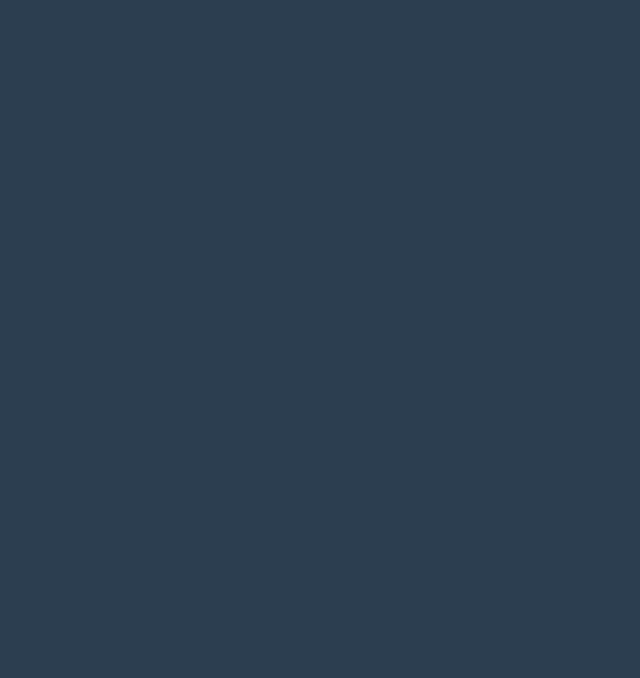
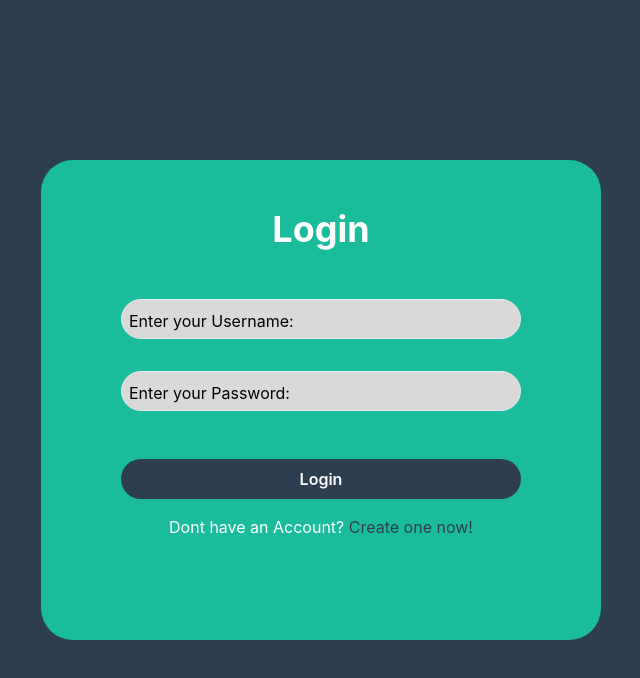
Before and after one commit to Krystiaaan/Cash_Track, a React (Vite) app in the folder frontend/: page /login in a window 1280 px wide. Shown: the top 678 px of the page, without its empty margins (319-959 px from the left). Built offline with nearby package versions, Linux system fonts and the light colour scheme.

Commit message:
Added navigate to login/register. Login works. TODO: Style the errors same as register

```diff
--- a/frontend/src/pages/landingPage/components/JoinCard.tsx
+++ b/frontend/src/pages/landingPage/components/JoinCard.tsx
@@ -7,6 +7,9 @@ export const JoinCard = () => {
 
   const handleImageClick = () =>{
     navigate("/register");
+  }
+  const handleLoginClick = () =>{
+    navigate("/login");
   }
     return(
         <Box p={"4rem"} width={"100%"} mt={"8rem"}>
@@ -39,7 +42,7 @@ export const JoinCard = () => {
               fontSize="1.8em"
               fontWeight="400"
               textAlign="center"
-              mb={"2rem"}>Or {" "}<Text as="span" color="#1ABC9C" fontWeight="700">
+              mb={"2rem"}>Or {" "}<Text as="span" color="#1ABC9C" fontWeight="700" onClick={handleLoginClick} style={{cursor: "pointer"}}>
               Login {" "}
             </Text>
               if you already have an account.
--- a/frontend/src/pages/loginPage/components/LoginCard.tsx
+++ b/frontend/src/pages/loginPage/components/LoginCard.tsx
@@ -6,19 +6,25 @@ import {
   Input,
   Heading,
   Box,
-    Select,
   Text,
   FormErrorMessage,
 } from "@chakra-ui/react";
-import {Formik, Form, Field} from "formik";
+import { Formik, Form, Field } from "formik";
+import { useState } from "react";
 import * as Yup from "yup";
+import { useNavigate } from "react-router-dom";
 
 export const LoginCard = () => {
+    const [serverError, setServerError] = useState({email: "", password: ""});
+    const navigate = useNavigate();
+    const handleCreateClick = () => {
+        navigate("/register");
+    }
   return (
     <Formik
       initialValues={{
         email: "",
-            password:"",
+        password: "",
       }}
       validationSchema={Yup.object({
         email: Yup.string()
@@ -26,9 +32,10 @@ export const LoginCard = () => {
           .required("Email is required"),
         password: Yup.string()
           .required("Password is required")
-          .min(6, "Password needs to be at least 6 characters"),
+          .min(6),
       })}
-        onSubmit={async(values, {setSubmitting}) => {
+      onSubmit={async (values, { setSubmitting }) => {
+        setServerError({email: "", password: ""});
         try {
           const response = await fetch("http://localhost:3000/auth/login", {
             method: "POST",
@@ -37,20 +44,190 @@ export const LoginCard = () => {
             },
             body: JSON.stringify({
               email: values.email,
-                        passwordHash: values.password,
+              password: values.password,
             }),
           });
-                if(response.ok){
-                    alert("login successfull!");
+          const data = await response.json();
+          console.log(data);
+          if (response.ok) {
+            navigate("/mainpage");
+          } else {
+            const errors = data.errors || [];
+            const emailError = errors.includes("User does not exist")
+            ? "User does not exist" : "";
+            const passwordError = errors.includes("Incorrect password")
+            ? "Incorrect password"
+            : "";
+            setServerError({email: emailError, password: passwordError});
           }
-            }catch(err) {
+        } catch (err) {
           console.error("login failed", err);
-            }finally {
+        } finally {
           setSubmitting(false);
         }
       }}
     >
+      {(formik) => (
+        <VStack h={"100vh"} justifyContent={"center"} alignItems={"center"}>
+          <Form>
+            <Box
+              bg={"#1ABC9C"}
+              width={"35rem"}
+              height={"30rem"}
+              p={4}
+              display={"flex"}
+              flexDirection={"column"}
+              justifyContent={"flex-start"}
+              alignItems={"center"}
+              textAlign={"center"}
+              borderRadius={"2rem"}
+            >
+              <Heading mb={"3rem"} mt={"2rem"} color={"white"}>
+                Login
+              </Heading>
+              {/*Email Field*/}
+              <FormControl
+                isInvalid={(formik.touched.email && !!formik.errors.email) || !!serverError.email}
+                mb={"2rem"}
+                position={"relative"}
+              >
+                <Box pos={"relative"}>
+                  <Field
+                    as={Input}
+                    width={"25rem"}
+                    borderRadius={"1.5rem"}
+                    name="email"
+                    className="peer"
+                    placeholder=""
+                    bg={"#D9D9D9"}
+                  />
+                  <FormLabel
+                    sx={{
+                      pos: "absolute",
+                      px: "4rem",
+                      top: "-7",
+                      fontWeight: "normal",
+                      transition: "0.2s",
+                      insetStart: "2",
+                      _peerPlaceholderShown: {
+                        color: "black",
+                        top: "2.5",
+                        insetStart: "2",
+                      },
+                      _peerFocusVisible: {
+                        color: "black",
+                        top: "-7",
+                        insetStart: "2",
+                      },
+                    }}
+                  >
+                    Enter your Username:
+                  </FormLabel>
+                </Box>
+                <Box
+                  position={"absolute"}
+                  top={"100%"}
+                  left={"0"}
+                  width={"100%"}
+                  mb={"1.5rem"}
+                >
+                  <FormErrorMessage
+                    ml={"4.5rem"}
+                    color={"red.500"}
+                    fontSize={"sm"}
+                  >
+                    {formik.errors.email || serverError.email}
+                  </FormErrorMessage>
+                </Box>
+              </FormControl>
 
+              {/* Password Field*/}
+              <FormControl
+                isInvalid={(formik.touched.password && !!formik.errors.password) || !!serverError.password}
+                mb={"2rem"}
+                position={"relative"}
+              >
+                <Box pos={"relative"}>
+                  <Field
+                    as={Input}
+                    width={"25rem"}
+                    borderRadius={"1.5rem"}
+                    name="password"
+                    type="password"
+                    className="peer"
+                    placeholder=""
+                    bg={"#D9D9D9"}
+                  />
+                  <FormLabel
+                    sx={{
+                      pos: "absolute",
+                      px: "4rem",
+                      top: "-7",
+                      fontWeight: "normal",
+                      transition: "0.2s",
+                      insetStart: "2",
+                      _peerPlaceholderShown: {
+                        color: "black",
+                        top: "2.5",
+                        insetStart: "2",
+                      },
+                      _peerFocusVisible: {
+                        color: "black",
+                        top: "-7",
+                        insetStart: "2",
+                      },
+                    }}
+                  >
+                    Enter your Password:
+                  </FormLabel>
+                </Box>
+                <Box
+                  position={"absolute"}
+                  top={"100%"}
+                  left={"0"}
+                  width={"100%"}
+                  mb={"1.5rem"}
+                >
+                  <FormErrorMessage
+                    ml={"4.5rem"}
+                    color={"red.500"}
+                    fontSize={"sm"}
+                  >
+                    {formik.errors.password || serverError.password}
+                  </FormErrorMessage>
+                </Box>
+              </FormControl>
+              {/* Submit Button*/}
+              <Box width={"100%"} display={"flex"} justifyContent={"center"}>
+                <Button
+                  type="submit"
+                  width={"25rem"}
+                  minWidth={"25rem"}
+                  borderRadius={"1.5rem"}
+                  bg={"#2C3E50"}
+                  color={"white"}
+                  mb={"1rem"}
+                  mt={"1rem"}
+                  isLoading={formik.isSubmitting}
+                >
+                  Login
+                </Button>
+              </Box>
+              <Text color={"white"}>
+                Dont have an Account?{" "}
+                <Text
+                  as={"span"}
+                  color={"#2C3E50"}
+                  style={{ cursor: "pointer" }}
+                  onClick={handleCreateClick}
+                >
+                  Create one now!
+                </Text>
+              </Text>
+            </Box>
+          </Form>
+        </VStack>
+      )}
     </Formik>
-    )
-}
+  );
+};
--- a/frontend/src/pages/registerPage/components/RegisterCard.tsx
+++ b/frontend/src/pages/registerPage/components/RegisterCard.tsx
@@ -12,8 +12,14 @@ import {
 } from "@chakra-ui/react";
 import { Formik, Form, Field } from "formik";
 import * as Yup from "yup";
+import { useNavigate } from "react-router-dom";
+export const RegisterCard = () => {
+const navigate = useNavigate();
 
-export const RegisterCard = () => {
+const handleLoginClick = () => {
+  navigate("/login");
+}
+
   return (
     <Formik
       initialValues={{
@@ -261,7 +267,7 @@ export const RegisterCard = () => {
 
               <Text color={"white"}>
                 Already have an Account?{" "}
-                <Text as={"span"} color={"#2C3E50"} style={{ cursor: "pointer" }}>
+                <Text as={"span"} color={"#2C3E50"} style={{ cursor: "pointer" }} onClick={handleLoginClick}>
                   Login now!
                 </Text>
               </Text>
```
Lines whose indentation alone changed are shown as unchanged.
